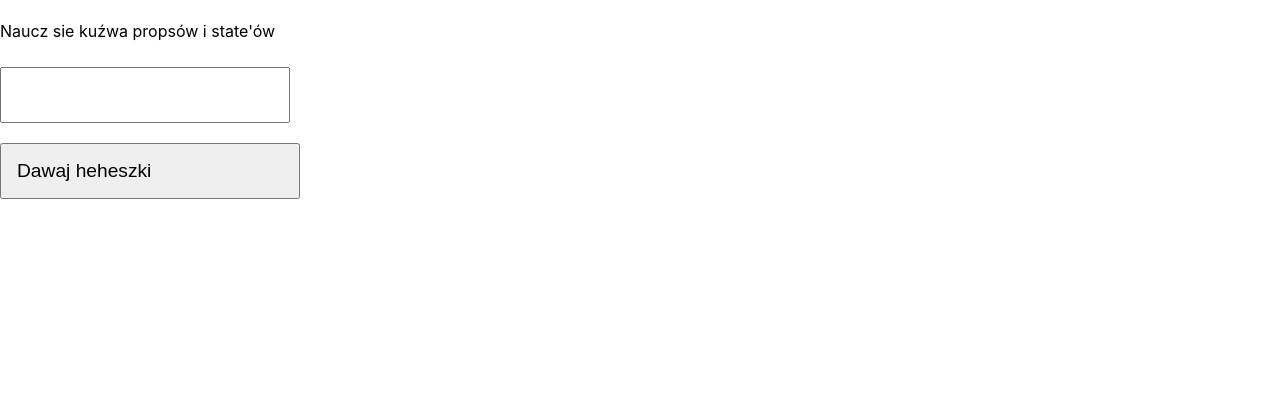
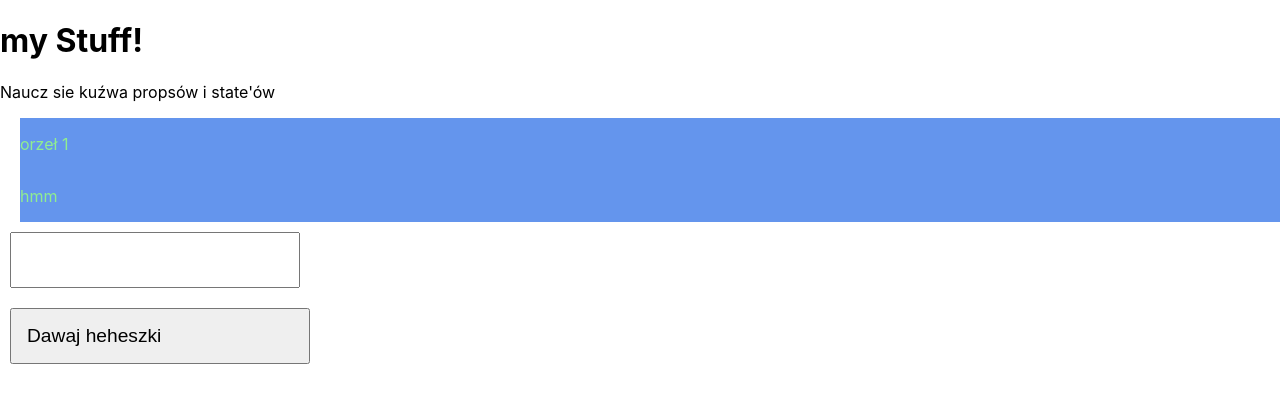
Before and after one commit to Grenndalf/React_Proby, a React (Create React App) app: page / in a window 1280 px wide. Shown: the top 402 px of the page. Built offline with nearby package versions, Linux system fonts and the light colour scheme.

Commit message:
master again

```diff
--- a/src/App.css
+++ b/src/App.css
@@ -3,11 +3,13 @@
     font-size: larger;
     max-width: 300px;
     padding: 15px;
-    margin: 10px 0;
+    margin: 10px 10px;
 }
 
 .yeah {
     color: lightgreen;
+    background-color: cornflowerblue;
+    margin-left: 20px;
 }
 
 .noYeah {
--- a/src/App.js
+++ b/src/App.js
@@ -1,44 +1,51 @@
 import React, { Component } from "react";
 import "./App.css";
 
-class Spany extends Component {
-  // render() {
-  //   const { text1 } = this.props.display;
-  //   return <span className="yeah">{text1}</span>;
-  // }
+class ToDoItem extends Component {
+
+  render() {
+    const { text } = this.props.task
+    return (
+      <div className='yeah'>
+        <p> { text } </p>
+      </div>
+    );
+  }
 }
 
 class ToDoList extends Component {
   state = {
     tasks: this.props.tasks,
-    draft: "",
+    draft: '',
   };
-  upadateDraft = (event) => {
+  updateDraft = (event) => {
     this.setState({ draft: event.target.value });
   };
   addToDo = () => {
     const list = this.state.tasks;
-    list.push(this.state.draft);
-    this.setState({ tasks: list, draft: "" });
+    list.push({text: this.state.draft});
+    this.setState({ tasks: list, draft: '' });
   };
 
   render() {
+    const { title } = this.props;
+    const { draft } = this.state;
     return (
       <div>
-        <h1>{this.state.title}</h1>
+        <h1>{title}</h1>
         <div>
           <p>Naucz sie kuźwa propsów i state'ów</p>
         </div>
         <div className="flexer">
           {this.state.tasks.map((task) => (
-            <span className='yeah'>{task}</span>
+            <ToDoItem task = {task} />
           ))}
           <input
             className="myInput App"
             type="text"
             maxLength="10"
-            onChange={this.upadateDraft}
-            value={this.state.draft}
+            onChange={this.updateDraft}
+            value={draft}
           />
           <button className="App" onClick={this.addToDo}>
             Dawaj heheszki
@@ -50,11 +57,11 @@ class ToDoList extends Component {
 }
 
 class App extends Component {
-
+  myTasks = [ {text: 'orzeł 1'} ,{text:'hmm'} ];
   render() {
     return (
       <div>
-        <ToDoList title="my Stuff!" tasks={[]} />
+        <ToDoList title="my Stuff!" tasks={this.myTasks} />
       </div>
     );
   }
```
